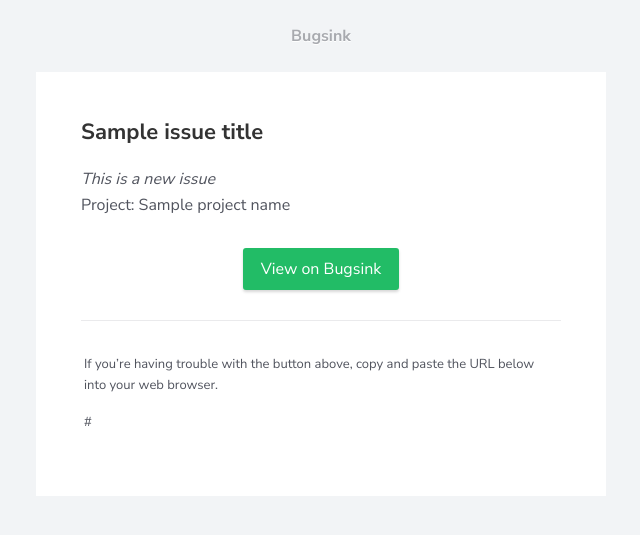
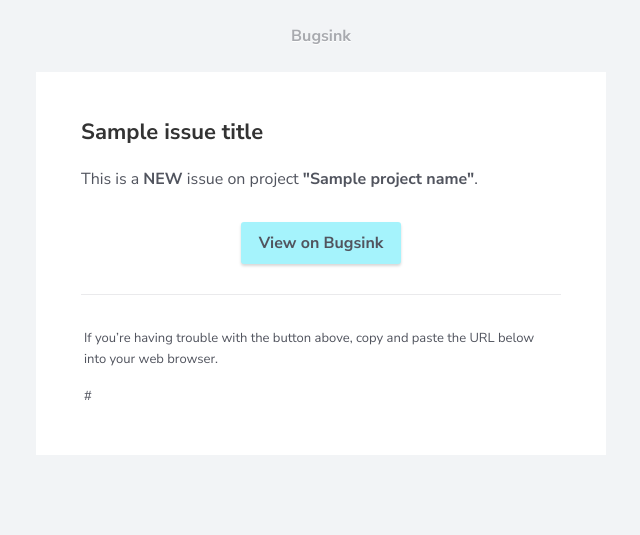
Before and after one commit to bugsink/bugsink, a Django app: template alerts/templates/alerts/new_issue.html in a window 1280 px wide. Shown: the top 535 px of the page, without its empty margins (319-959 px from the left). Run offline with Django 4.2, Linux system fonts and the light colour scheme; the template is opened without the code that fills it: most values are stand-ins (such as "Sample title", 1, 10 or a date in 2020); parts of the project's set-up code (start-up, migrations or seed data) failed here and were passed over; some libraries are stand-ins or nearby versions.

Commit message:
Email layout: margins; cyan

```diff
--- a/alerts/templates/alerts/new_issue.html
+++ b/alerts/templates/alerts/new_issue.html
@@ -476,8 +476,9 @@
                       <div class="f-fallback">
                         <h1 style="margin-top: 0; color: #333333; font-size: 22px; font-weight: bold; text-align: left;" align="left">{{ issue_title }}</h1>
 
-                        <p style="font-size: 16px; line-height: 1.625; color: #51545E; margin: 1.1875em 0 1.1875em;"><i>This is a new issue</i>
-                          <br /> Project: {{ project_name }}</p>
+                        <p style="font-size: 16px; line-height: 1.625; color: #51545E; margin: 1.1875em 0 1.1875em;">
+                            This is a <strong>NEW</strong> issue on project <strong>"{{ project_name }}"</strong>.
+                        </p>
 
                         <!-- Action -->
                         <table class="body-action" align="center" width="100%" cellpadding="0" cellspacing="0" role="presentation" style="width: 100%; -premailer-width: 100%; -premailer-cellpadding: 0; -premailer-cellspacing: 0; text-align: center; margin: 30px auto; padding: 0;">
@@ -488,7 +489,7 @@
                               <table width="100%" border="0" cellspacing="0" cellpadding="0" role="presentation">
                                 <tr>
                                   <td align="center" style="word-break: break-word; font-family: &quot;Nunito Sans&quot;, Helvetica, Arial, sans-serif; font-size: 16px;">
-                                    <a href="{{ issue_url }}" class="f-fallback button button--green" target="_blank" style="color: #FFF; background-color: #22BC66; display: inline-block; text-decoration: none; border-radius: 3px; box-shadow: 0 2px 3px rgba(0, 0, 0, 0.16); -webkit-text-size-adjust: none; box-sizing: border-box; border-color: #22BC66; border-style: solid; border-width: 10px 18px;">View on Bugsink</a>
+                                    <a href="{{ issue_url }}" class="f-fallback button button--green" target="_blank" style="color: #51545E; background-color: #A5F3FC; display: inline-block; text-decoration: none; border-radius: 3px; box-shadow: 0 2px 3px rgba(0, 0, 0, 0.16); -webkit-text-size-adjust: none; box-sizing: border-box; border-color: #A5F3FC; border-style: solid; border-width: 10px 18px;"><b>View on Bugsink</b></a>
                                   </td>
                                 </tr>
                               </table>
@@ -500,7 +501,7 @@
                           <tr>
                             <td style="word-break: break-word; font-family: &quot;Nunito Sans&quot;, Helvetica, Arial, sans-serif; font-size: 16px;">
                               <p class="f-fallback sub" style="font-size: 13px; line-height: 1.625; color: #51545E; margin: .4em 0 1.1875em;">If you’re having trouble with the button above, copy and paste the URL below into your web browser.</p>
-                              <p class="f-fallback sub" style="font-size: 13px; line-height: 1.625; color: #51545E; margin: .4em 0 1.1875em;">{{ issue_url }}</p>
+                              <p class="f-fallback sub" style="font-size: 13px; line-height: 1.625; color: #51545E; margin: .4em 0 0;">{{ issue_url }}</p>
                             </td>
                           </tr>
                         </table>
```
